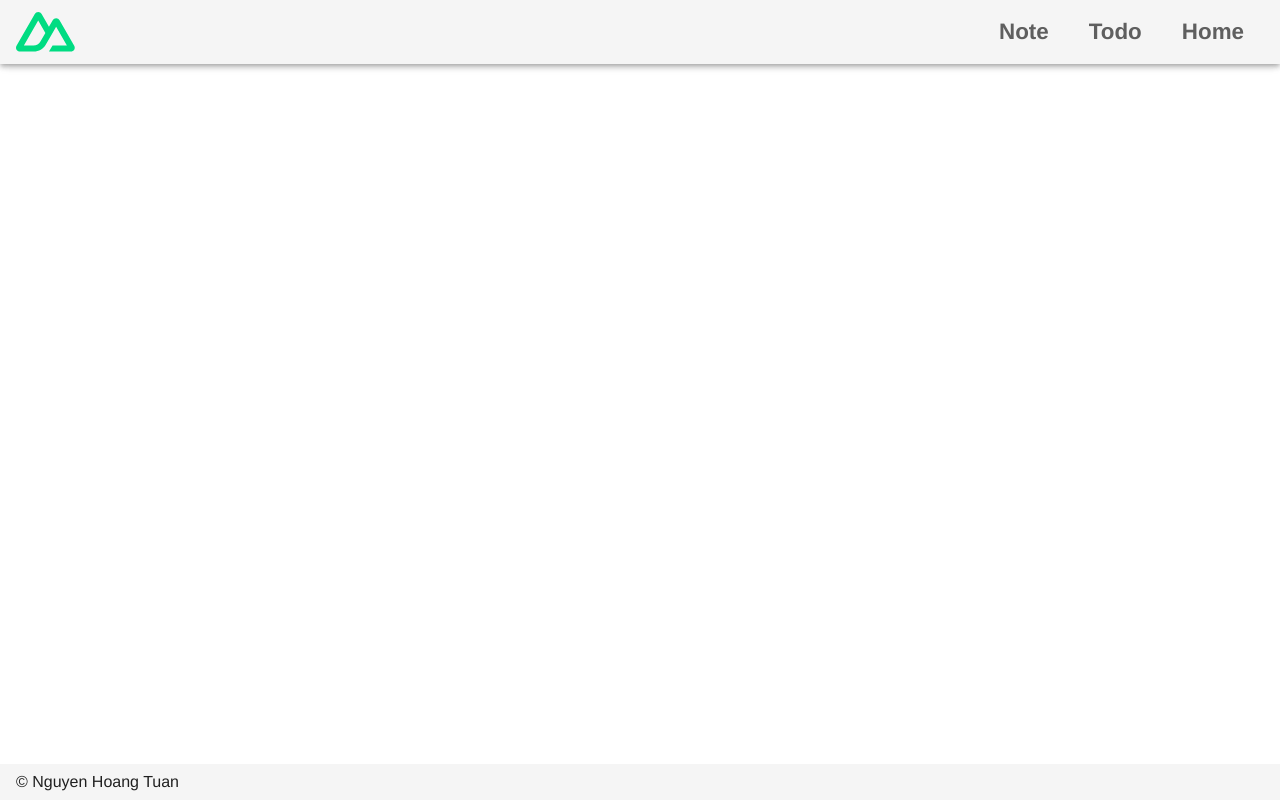
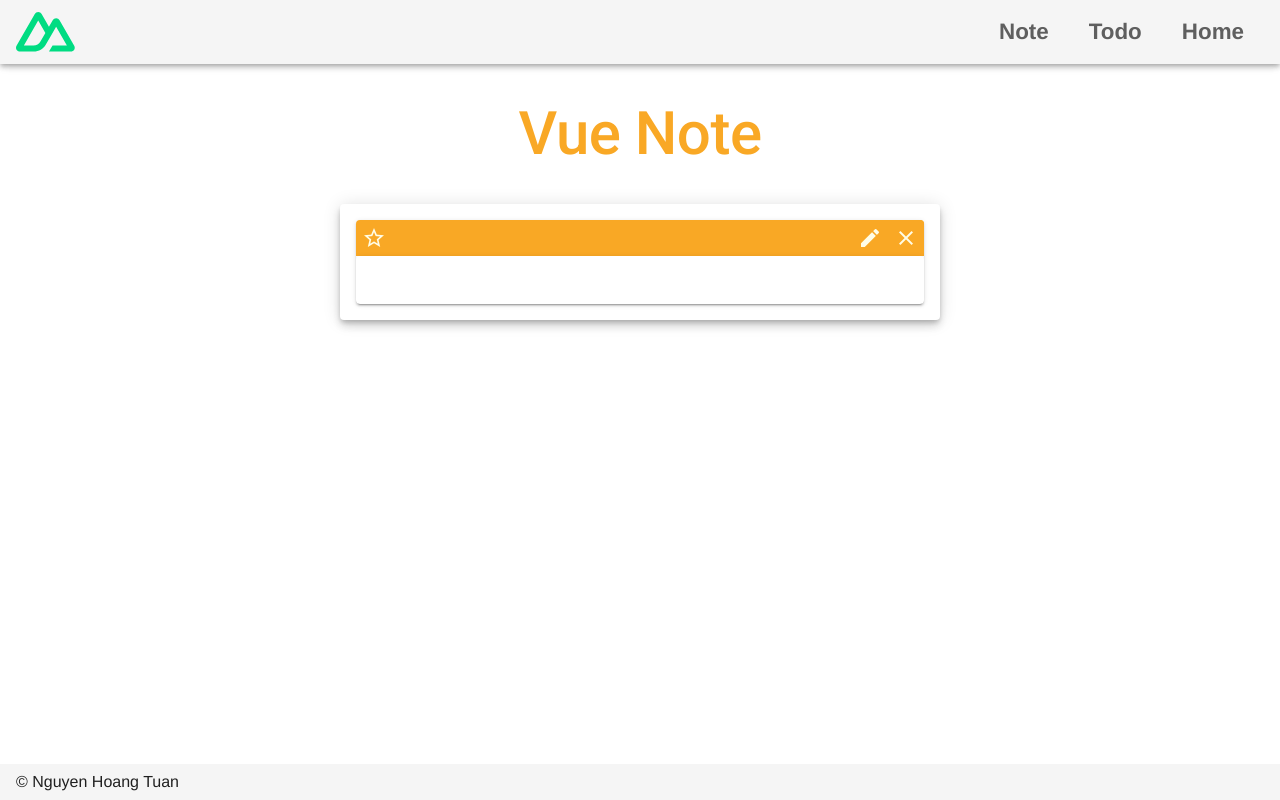
Before and after one commit to markxLee/vue-todo, a Nuxt app: page /note/1 in a window 1280 px wide. Built offline with nearby package versions, Linux system fonts and the light colour scheme.

Commit message:
create resource page for item

```diff
--- a/components/note/NoteItem.vue
+++ b/components/note/NoteItem.vue
@@ -1,5 +1,8 @@
 <template>
-  <div class="elevation-2 rounded note-item">
+  <div
+    class="elevation-2 rounded note-item"
+    @click="$router.push(`/note/${note.id}`)"
+  >
     <!-- Note header -->
     <v-row
       justify="space-between"
--- a/components/todo/TodoItem.vue
+++ b/components/todo/TodoItem.vue
@@ -1,5 +1,9 @@
 <template>
-  <v-list-item class="elevation-2 rounded todo-item">
+  <v-list-item
+    class="elevation-2 rounded todo-item"
+    @click="$router.push(`/todo/${task.id}`)"
+    @dblclick="editTask()"
+  >
     <!-- Complete todo -->
     <v-list-item-action class="mx-0">
       <v-btn icon @click="completeTask()">
@@ -27,7 +31,6 @@
       <v-list-item-title
         v-else
         :class="{ done: task.isCompleted }"
-        @dblclick="editTask()"
         v-text="task.content"
       ></v-list-item-title>
     </v-list-item-content>
--- /dev/null
+++ b/pages/note/_id.vue
@@ -0,0 +1,49 @@
+<template>
+  <div class="home">
+    <!-- App name -->
+    <div
+      class="
+        text-center
+        display-3
+        font-weight-medium
+        my-10
+        yellow--text
+        text--darken-3
+      "
+    >
+      Vue Note
+    </div>
+
+    <!-- App body -->
+    <v-card height="auto" width="600" class="pa-4" :elevation="6">
+      <note-item :note="currentNote"></note-item>
+    </v-card>
+  </div>
+</template>
+
+<script>
+import NoteItem from '~/components/note/NoteItem.vue'
+
+export default {
+  components: {
+    NoteItem,
+  },
+  computed: {
+    noteId() {
+      return this.$route.params.id
+    },
+    notes() {
+      return this.$store.state.note.notes
+    },
+    currentNote() {
+      const index = this.notes.findIndex(
+        (noteItem) => noteItem.id === Number(this.noteId)
+      )
+      return { ...this.notes[index] }
+    },
+  },
+  created() {
+    this.$store.commit('note/loadDataFromLocalStorage')
+  },
+}
+</script>
--- /dev/null
+++ b/pages/todo/_id.vue
@@ -0,0 +1,49 @@
+<template>
+  <div class="home">
+    <!-- App name -->
+    <div
+      class="
+        text-center
+        display-3
+        font-weight-medium
+        my-10
+        yellow--text
+        text--darken-3
+      "
+    >
+      Vue Todo
+    </div>
+
+    <!-- App body -->
+    <v-card height="auto" width="600" class="pa-4" :elevation="6">
+      <todo-item :task="currentTask"></todo-item>
+    </v-card>
+  </div>
+</template>
+
+<script>
+import TodoItem from '~/components/todo/TodoItem.vue'
+
+export default {
+  components: {
+    TodoItem,
+  },
+  computed: {
+    taskId() {
+      return this.$route.params.id
+    },
+    tasks() {
+      return this.$store.state.todo.tasks
+    },
+    currentTask() {
+      const index = this.tasks.findIndex(
+        (taskItem) => taskItem.id === Number(this.taskId)
+      )
+      return { ...this.tasks[index] }
+    },
+  },
+  created() {
+    this.$store.commit('todo/loadDataFromLocalStorage')
+  },
+}
+</script>
```
